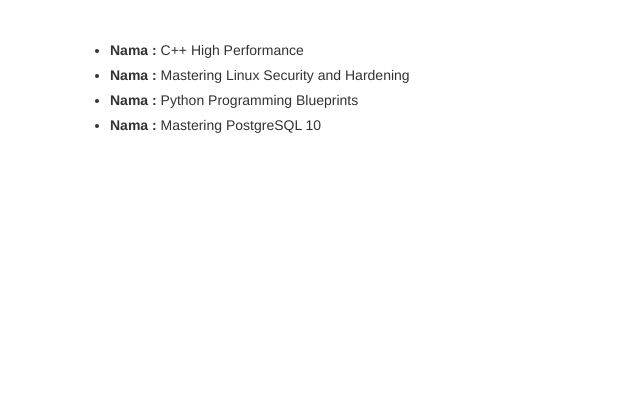
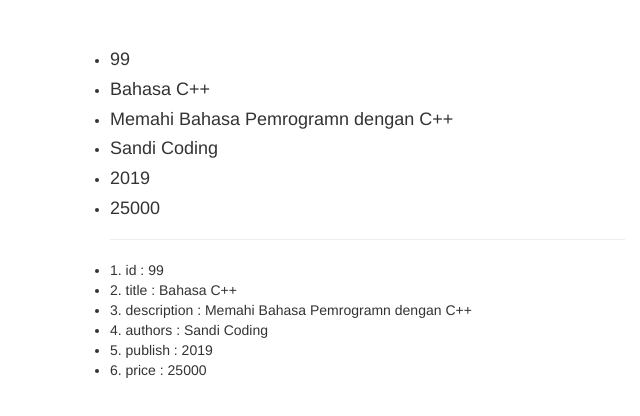
Before and after one commit to sandicoding/tutor-vuejs, a plain HTML site: page index.html in a window 1280 px wide. Shown: the whole page, without its empty margins (0-640 px from the left). Drawn offline with nearby package versions, Linux system fonts and the light colour scheme.

Commit message:
tampil data object

```diff
--- a/index.html
+++ b/index.html
@@ -17,12 +17,17 @@
         <div class="row" id="app">
             <div class="col-md-6">
                 <ul>
+                    <!-- Menggunakan template -->
                     <template v-for="book in books">
                         <li>
-                            <label for="">Nama : </label>
-                            {{ book }}
+                            <h4>{{ book }}</h4>
                         </li>
                     </template>
+                    <hr>
+                    <!-- Menampilkan array menggunakan index -->
+                    <li v-for="(book, key , index) in books">
+                        {{ index + 1 }}. {{ key  }} :  {{ book }}
+                    </li>
                 </ul>
             </div>
         </div>
@@ -33,12 +38,14 @@
        var vm = new Vue({
         el: '#app',
         data: {
-            books : [
-                'C++ High Performance',
-                'Mastering Linux Security and Hardening',
-                'Python Programming Blueprints',
-                'Mastering PostgreSQL 10'
-            ]
+            books : {
+                    id : 99,
+                    title : 'Bahasa C++',
+                    description : 'Memahi Bahasa Pemrogramn dengan C++',
+                    authors : 'Sandi Coding',
+                    publish : 2019,
+                    price : 25000,
+            }
         }
     })
     </script>
```
